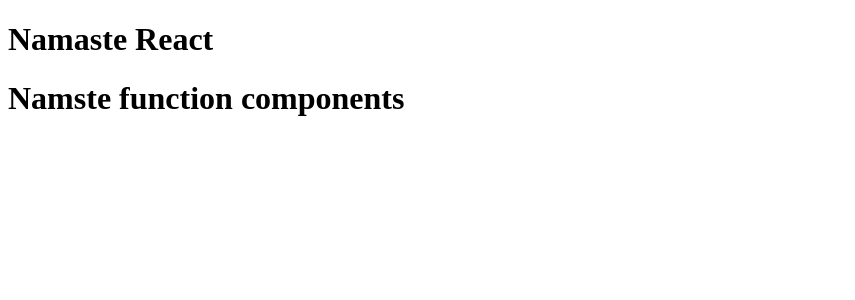
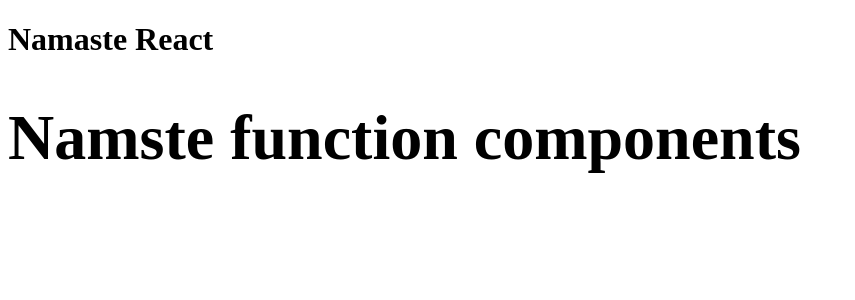
Before and after one commit to Gowri239/namaste-react, a React (Vite) app: page / in a window 1280 px wide. Shown: the top 300 px of the page, without its empty margins (0-855 px from the left). Built offline with nearby package versions, Linux system fonts and the light colour scheme.

Commit message:
refactor: inject functional component in react element

```diff
--- a/App.js
+++ b/App.js
@@ -1,17 +1,21 @@
 import React from "react";
 import ReactDOM from "react-dom/client";
-
-const title = <h1>Namaste React</h1>;
 
 const HeadingComponent = function () {
   return (
     <div id="container">
-      {title}
       <h1 className="heading">Namste function components</h1>
     </div>
   );
 };
 
+const title = (
+  <h1>
+    Namaste React
+    <HeadingComponent />
+  </h1>
+);
+
 const root = ReactDOM.createRoot(document.getElementById("root"));
 
-root.render(<HeadingComponent />);
+root.render(title);
```
